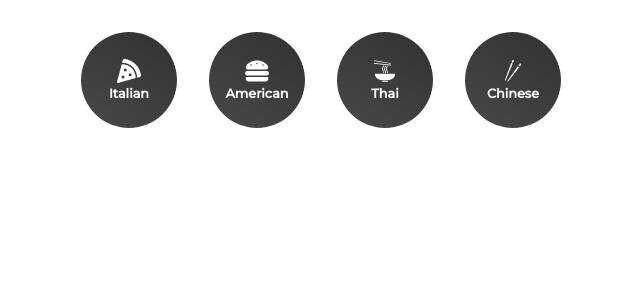
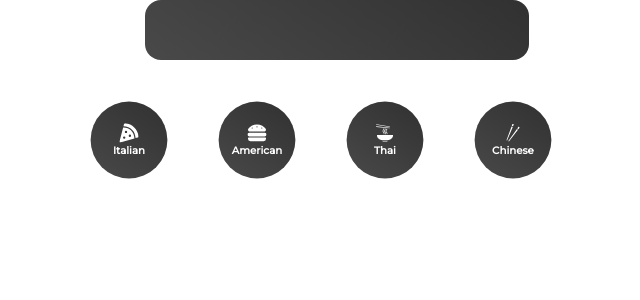
Before and after one commit to theoladas/React-RecipeApp, a React (Create React App) app in the folder recipe-app/: page /Recipe/1 in a window 1280 px wide. Shown: the top 300 px of the page, without its empty margins (303-943 px from the left). Built offline with nearby package versions, Linux system fonts and the light colour scheme.

Commit message:
Created - Search component / Added - form search styles

```diff
--- a/recipe-app/src/App.js
+++ b/recipe-app/src/App.js
@@ -1,10 +1,12 @@
 import Category from "./components/Category";
 import Pages from "./pages/Pages";
+import Search from "./components/Search";
 import { BrowserRouter } from "react-router-dom";
 
 const App = () => {
   return (
     <BrowserRouter>
+      <Search />
       <Category />
       <Pages />
     </BrowserRouter>
--- a/recipe-app/src/components/Category.jsx
+++ b/recipe-app/src/components/Category.jsx
@@ -47,7 +47,7 @@
   width: 6rem;
   height: 6rem;
   cursor: pointer;
-  tranform: scale(0.8);
+  transform: scale(0.8);
 
   h4 {
     color: white;
--- /dev/null
+++ b/recipe-app/src/components/Search.jsx
@@ -0,0 +1,40 @@
+import { useState } from "react";
+import styled from "styled-components";
+import { FaSearch } from "react-icons/fa";
+
+const Search = () => {
+  return (
+    <FormStyle action="">
+      <div>
+        <input type="text" />
+      </div>
+    </FormStyle>
+  );
+};
+
+const FormStyle = styled.form`
+  margin: 0rem 20rem;
+  div {
+    width: 100%;
+    position: relative;
+  }
+  input {
+    width: 100%;
+    border: none;
+    background: linear-gradient(35deg, #494949, #313131);
+    font-size: 1.5rem;
+    color: white;
+    padding: 1rem 3rem;
+    border: none;
+    border-radius: 1rem;
+    outline: none;
+  }
+  svg {
+    position: absolute;
+    top: 50%;
+    left: 0%;
+    transform: translate(100%, -50%);
+    color: white;
+  }
+`;
+export default Search;
```
